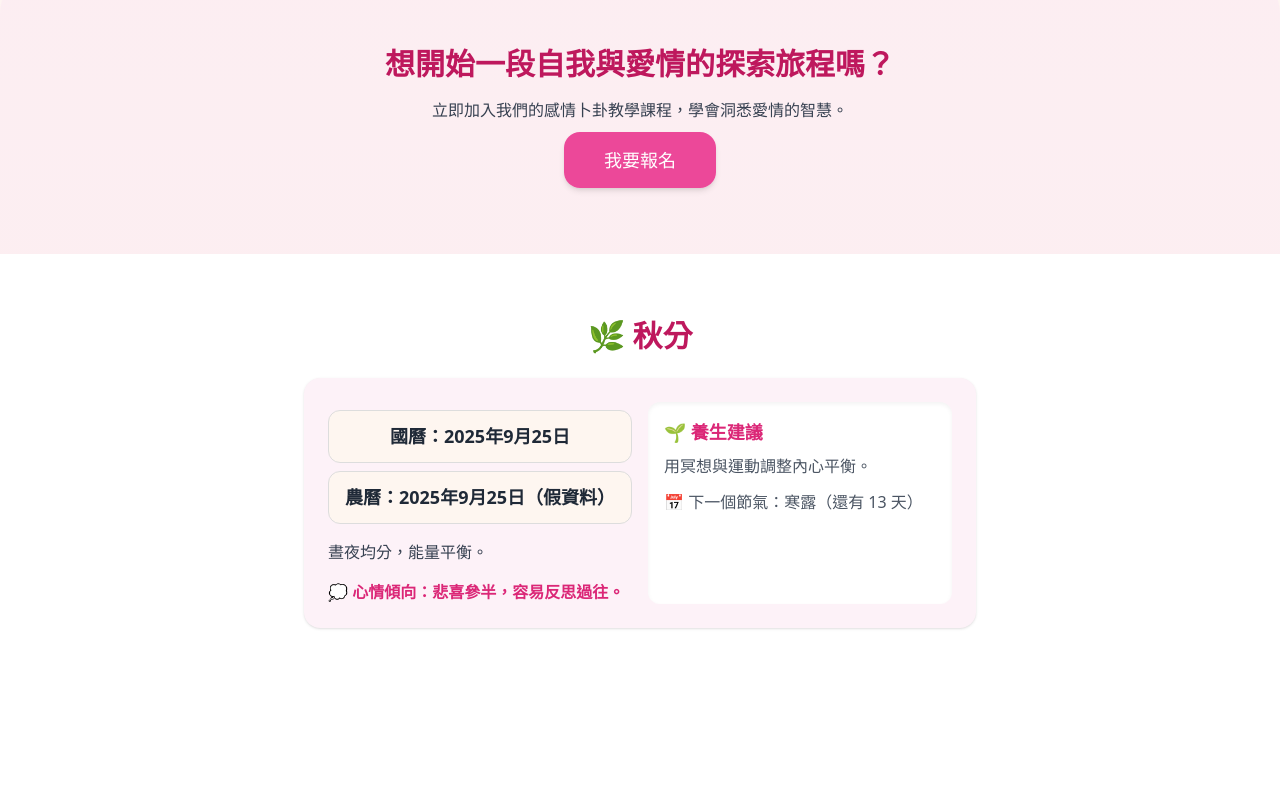
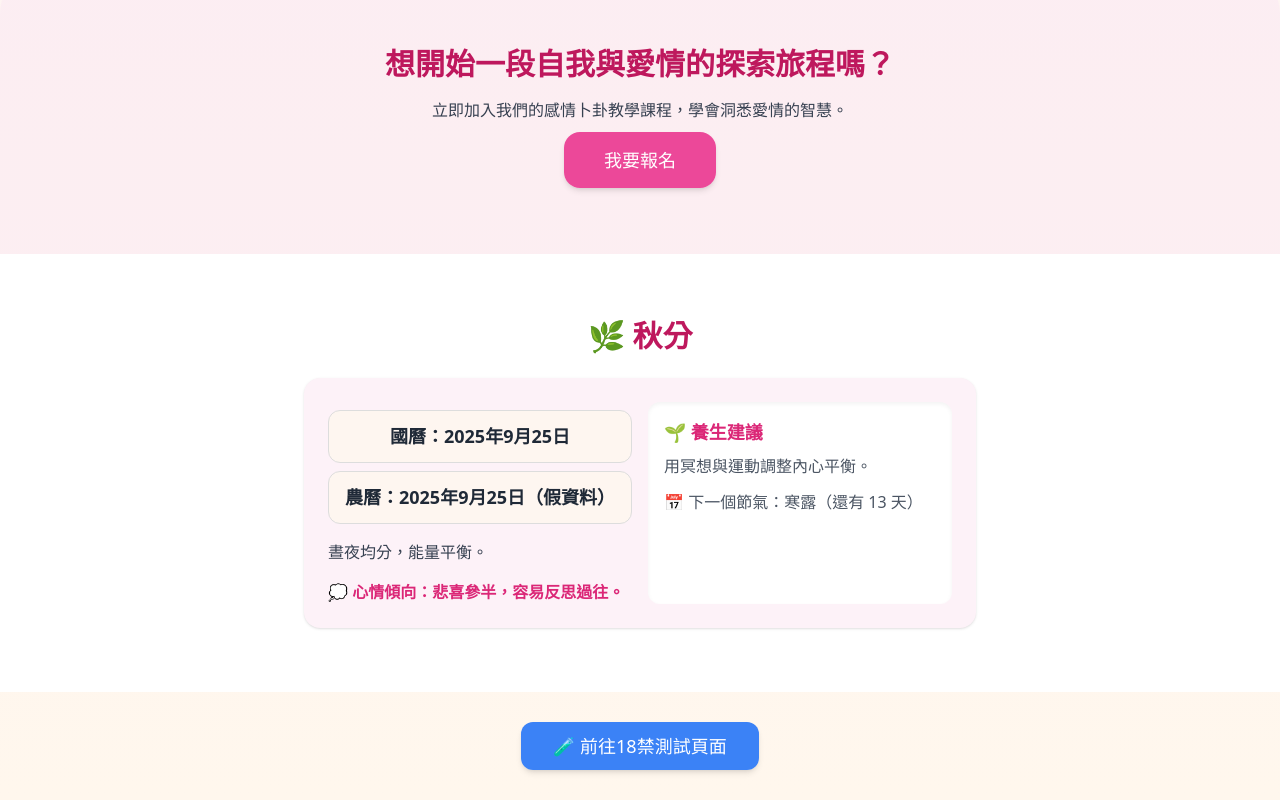
Before and after one commit to chin30182138/love, a plain HTML site: page index.html in a window 1280 px wide. Shown: the part 820-1620 px from the top of the page. Before the commit the page ends 1512 px from the top, so only its background shows below. Drawn offline with nearby package versions, Linux system fonts and the light colour scheme; no server answers.

Commit message:
Update index.html

```diff
--- a/index.html
+++ b/index.html
@@ -155,5 +155,15 @@
     const diffDays=Math.ceil(diffTime/(1000*60*60*24));
     document.getElementById("next-season").innerText=`📅 下一個節氣：${nextSeason.name}（還有 ${diffDays} 天）`;
   </script>
+    <!-- 測試按鈕 -->
+  <section class="py-10 text-center">
+    <a href="test.html"
+       class="px-8 py-3 rounded-xl bg-blue-500 text-white text-lg shadow-md hover:bg-blue-600 transition">
+      🧪 前往18禁測試頁面
+    </a>
+  </section>
 </body>
 </html>
+
+</body>
+</html>
```
